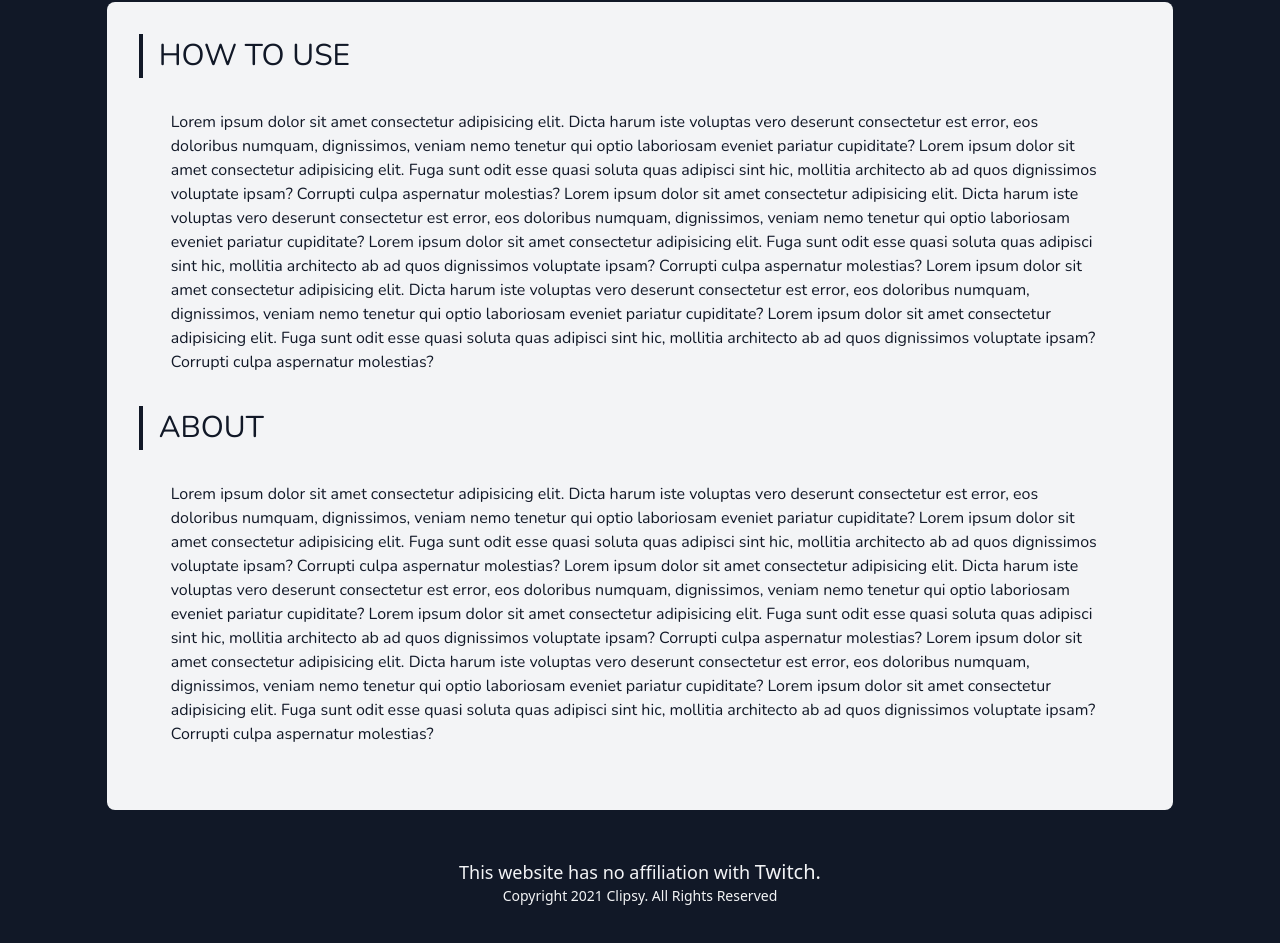
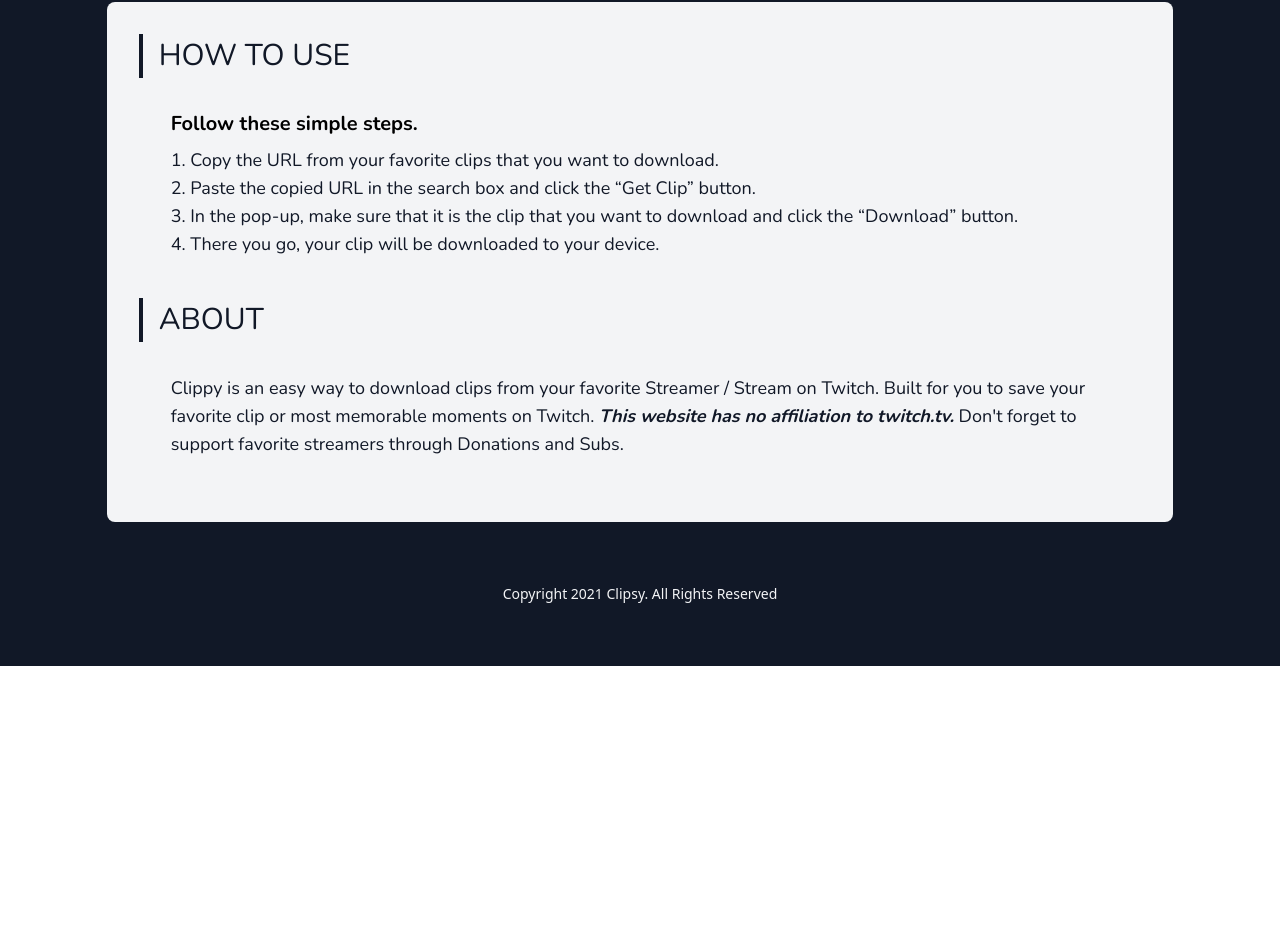
Before and after one commit to ananthunalloor/Clipsy, a Nuxt app: page / in a window 1280 px wide. Shown: the part 695-1638 px from the top of the page. After the commit the page ends 1361 px from the top, so only its background shows below. Built offline with nearby package versions, Linux system fonts and the light colour scheme.

Commit message:
changed about and footer

```diff
--- a/assets/css/main.css
+++ b/assets/css/main.css
@@ -10,3 +10,6 @@
     font-family: Nunito;
     font-weight: 400;
 }
+font-nuni{
+    font-family: Nunito;
+}
--- a/components/about.vue
+++ b/components/about.vue
@@ -5,59 +5,28 @@
         <span class="text-gray-900 text-3xl reg-nuni">HOW TO USE</span>
       </div>
       <div class="md:p-8 sm:p-2">
-        <span class="text-gray-900 just-nuni">
+        <span class="nuni text-xl">
           <p>
-            Lorem ipsum dolor sit amet consectetur adipisicing elit. Dicta harum
-            iste voluptas vero deserunt consectetur est error, eos doloribus
-            numquam, dignissimos, veniam nemo tenetur qui optio laboriosam
-            eveniet pariatur cupiditate? Lorem ipsum dolor sit amet consectetur
-            adipisicing elit. Fuga sunt odit esse quasi soluta quas adipisci
-            sint hic, mollitia architecto ab ad quos dignissimos voluptate
-            ipsam? Corrupti culpa aspernatur molestias? Lorem ipsum dolor sit
-            amet consectetur adipisicing elit. Dicta harum iste voluptas vero
-            deserunt consectetur est error, eos doloribus numquam, dignissimos,
-            veniam nemo tenetur qui optio laboriosam eveniet pariatur
-            cupiditate? Lorem ipsum dolor sit amet consectetur adipisicing elit.
-            Fuga sunt odit esse quasi soluta quas adipisci sint hic, mollitia
-            architecto ab ad quos dignissimos voluptate ipsam? Corrupti culpa
-            aspernatur molestias? Lorem ipsum dolor sit amet consectetur
-            adipisicing elit. Dicta harum iste voluptas vero deserunt
-            consectetur est error, eos doloribus numquam, dignissimos, veniam
-            nemo tenetur qui optio laboriosam eveniet pariatur cupiditate? Lorem
-            ipsum dolor sit amet consectetur adipisicing elit. Fuga sunt odit
-            esse quasi soluta quas adipisci sint hic, mollitia architecto ab ad
-            quos dignissimos voluptate ipsam? Corrupti culpa aspernatur
-            molestias?
+            Follow these simple steps.
           </p>
         </span>
+        <ol class="list-decimal list-inside text-gray-900 reg-nuni py-2 text-lg">
+          <li>Copy the URL from your favorite clips that you want to download.</li>
+          <li>Paste the copied URL in the search box and click the “Get Clip” button.</li>
+          <li>In the pop-up, make sure that it is the clip that you want to download and click the “Download” button. </li>
+          <li>There you go, your clip will be downloaded to your device.</li>
+        </ol>
       </div>
       <div class="px-4 py-1 border-l-4 border-gray-900">
         <span class="text-gray-900 text-3xl reg-nuni">ABOUT</span>
       </div>
       <div class="md:p-8 sm:p-4">
-        <span class="text-gray-900 just-nuni">
+        <span class="text-gray-900 reg-nuni text-lg">
           <p>
-            Lorem ipsum dolor sit amet consectetur adipisicing elit. Dicta harum
-            iste voluptas vero deserunt consectetur est error, eos doloribus
-            numquam, dignissimos, veniam nemo tenetur qui optio laboriosam
-            eveniet pariatur cupiditate? Lorem ipsum dolor sit amet consectetur
-            adipisicing elit. Fuga sunt odit esse quasi soluta quas adipisci
-            sint hic, mollitia architecto ab ad quos dignissimos voluptate
-            ipsam? Corrupti culpa aspernatur molestias? Lorem ipsum dolor sit
-            amet consectetur adipisicing elit. Dicta harum iste voluptas vero
-            deserunt consectetur est error, eos doloribus numquam, dignissimos,
-            veniam nemo tenetur qui optio laboriosam eveniet pariatur
-            cupiditate? Lorem ipsum dolor sit amet consectetur adipisicing elit.
-            Fuga sunt odit esse quasi soluta quas adipisci sint hic, mollitia
-            architecto ab ad quos dignissimos voluptate ipsam? Corrupti culpa
-            aspernatur molestias? Lorem ipsum dolor sit amet consectetur
-            adipisicing elit. Dicta harum iste voluptas vero deserunt
-            consectetur est error, eos doloribus numquam, dignissimos, veniam
-            nemo tenetur qui optio laboriosam eveniet pariatur cupiditate? Lorem
-            ipsum dolor sit amet consectetur adipisicing elit. Fuga sunt odit
-            esse quasi soluta quas adipisci sint hic, mollitia architecto ab ad
-            quos dignissimos voluptate ipsam? Corrupti culpa aspernatur
-            molestias?
+            Clippy is an easy way to download clips from your favorite Streamer / Stream on Twitch.
+Built for you to save your favorite clip or most memorable moments on Twitch.
+<span class="font-bold italic">
+This website has no affiliation to <a class="hover:text-purple-500" target="_blank" href="https://twitch.tv">twitch.tv</a>.</span> Don't forget to support favorite streamers through Donations and Subs.
           </p>
         </span>
       </div>
--- a/components/footer.vue
+++ b/components/footer.vue
@@ -1,9 +1,7 @@
 <template>
     <footer class=" flex w-full h-36 bg-gray-900">
         <div class="m-auto text-gray-100">
-            <span class="text-center text-lg">
-                This website has no affiliation with <a class="text-xl" target="_blank" href="https://twitch.tv">Twitch.</a>
-                <p class="text-sm">Copyright {{currentDate.getFullYear()}} Clipsy. All Rights Reserved</p>
+            <span class="text-center text-lg">  <p class="text-sm">Copyright {{currentDate.getFullYear()}} Clipsy. All Rights Reserved</p>
             </span>
         </div>
     </footer>
```
